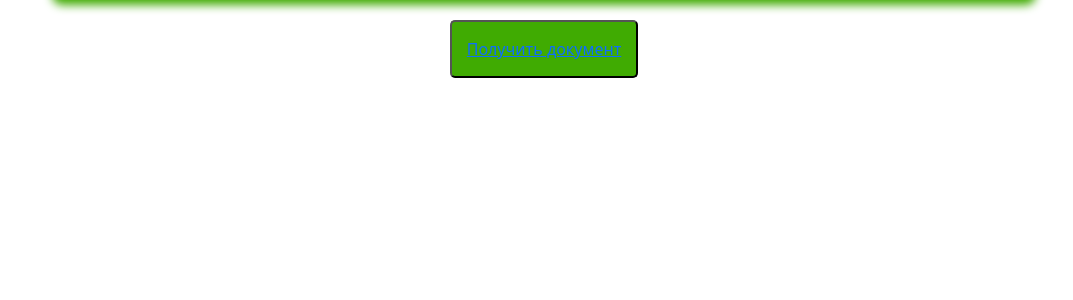
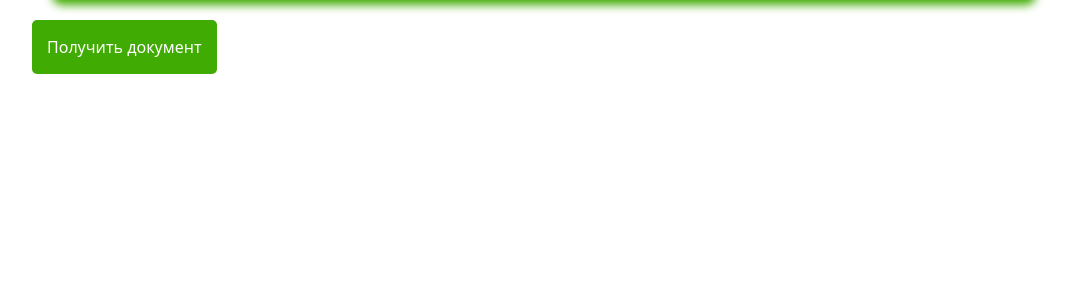
Before and after one commit to FlyMen228/RTMC-doc-constructor-service, a Django app: template RTMC/constructor/templates/index.html in a window 1280 px wide. Shown: the part 104-404 px from the top of the page, without its empty margins (96-1169 px from the left). Run offline with Django 4.2, Linux system fonts and the light colour scheme; the template is opened without the code that fills it, so the values that code supplies are empty.

Commit message:
обозначила разметку

```diff
--- a/RTMC/constructor/static/css/styles.css
+++ b/RTMC/constructor/static/css/styles.css
@@ -26,29 +26,18 @@ body {
     margin-right: 20px
 }
 
-#create_a_sample, #download_participant_database {
+#create_a_sample, #download_participant_database, button#get_document {
     text-decoration: none;
     color:rgb(255, 255, 255);
     background-color: rgb(64, 171, 2);
     border-radius: 5px;
     padding: 15px;
+    border: none;
 }
-#create_a_sample:hover, #download_participant_database:hover {
+#create_a_sample:hover, #download_participant_database:hover, button#get_document:hover {
     background-color: rgb(153, 153, 153);
-}
-
-#get_document {
-    background-color: rgb(64, 171, 2);
-    border-radius: 5px;
-    padding: 15px;
-    text-decoration: none;
-    color: rgb(255, 255, 255);
 }
 
 #get_document:hover {
     background-color: rgb(153, 153, 153);
 }
-
-#button_get_document {
-    text-align: center;
-}
--- a/RTMC/constructor/templates/index.html
+++ b/RTMC/constructor/templates/index.html
@@ -6,6 +6,9 @@
 
 {% block content %}
   <body>
-    <p id="button_get_document" ><button type="button" id="get_document"><a href=>Получить документ</a></button></p>
+    <div class="button_block">
+      <button type="button" id="get_document"><a>Получить документ</a></button>
+    </div>
+
   </body>
 {% endblock %}
```
